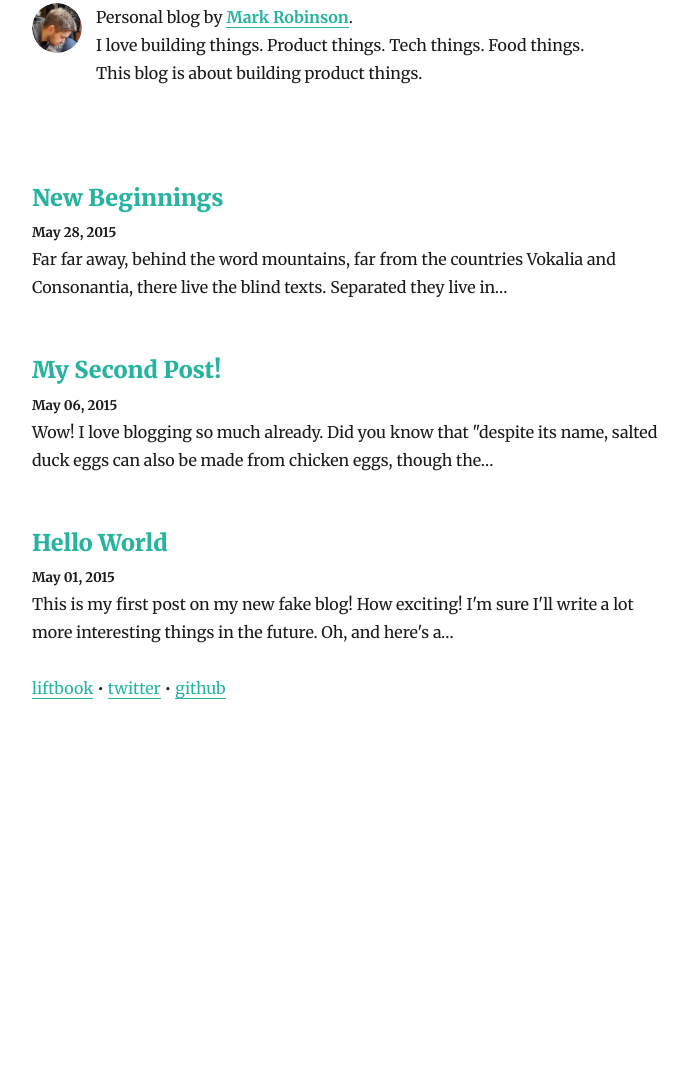
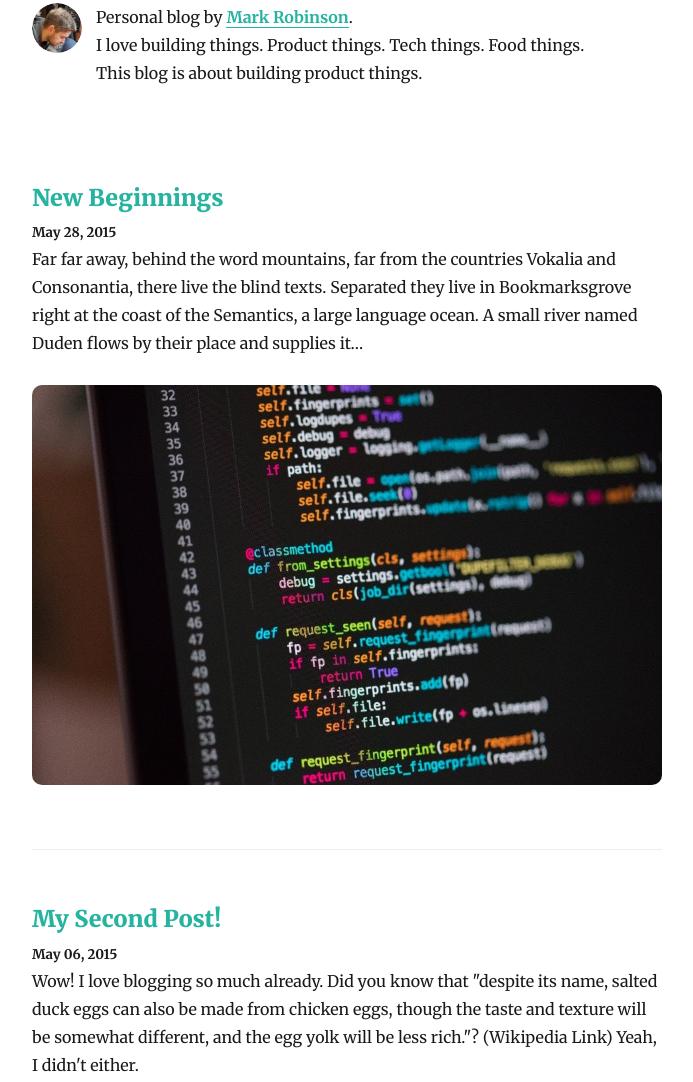
Before and after one commit to marktrobinson/marktrobinson.github.io, a Gatsby site: page / in a window 1280 px wide. Shown: the part 142-1224 px from the top of the page, without its empty margins (293-986 px from the left). Before the commit the page ends 886 px from the top, so only its background shows below. Built offline with nearby package versions, Linux system fonts and the light colour scheme; Gatsby itself is replaced by a stand-in of ours; some packages are replaced by stand-ins of ours.

Commit message:
Adding images + og/twitter image tags for social sharing

```diff
--- a/content/blog/hello-world/index.md
+++ b/content/blog/hello-world/index.md
@@ -1,6 +1,7 @@
 ---
 title: Hello World
 date: '2015-05-01T22:12:03.284Z'
+heroImage: './heroImage.jpg'
 ---
 
 This is my first post on my new fake blog! How exciting!
--- a/content/blog/hi-folks/index.md
+++ b/content/blog/hi-folks/index.md
@@ -1,6 +1,7 @@
 ---
 title: New Beginnings
 date: '2015-05-28T22:40:32.169Z'
+heroImage: './heroImage.jpg'
 ---
 
 Far far away, behind the word mountains, far from the countries Vokalia and
--- a/content/blog/my-second-post/index.md
+++ b/content/blog/my-second-post/index.md
@@ -1,6 +1,7 @@
 ---
 title: My Second Post!
 date: '2015-05-06T23:46:37.121Z'
+heroImage: './heroImage.jpg'
 ---
 
 Wow! I love blogging so much already.
--- a/src/components/seo.js
+++ b/src/components/seo.js
@@ -3,13 +3,17 @@ import PropTypes from 'prop-types'
 import Helmet from 'react-helmet'
 import { StaticQuery, graphql } from 'gatsby'
 
-function SEO({ description, lang, meta, keywords, title }) {
+function SEO({ description, meta, title, heroImage, lang = 'en' }) {
   return (
     <StaticQuery
       query={detailsQuery}
       render={data => {
-        const metaDescription =
-          description || data.site.siteMetadata.description
+        const { siteMetadata } = data.site
+        const metaDescription = description || siteMetadata.description
+        const metaImage = heroImage
+          ? `${siteMetadata.siteUrl}${heroImage}`
+          : null
+
         return (
           <Helmet
             htmlAttributes={{
@@ -52,11 +56,17 @@ function SEO({ description, lang, meta, keywords, title }) {
               },
             ]
               .concat(
-                keywords.length > 0
-                  ? {
-                      name: `keywords`,
-                      content: keywords.join(`, `),
-                    }
+                metaImage
+                  ? [
+                      {
+                        property: 'og:image',
+                        content: metaImage,
+                      },
+                      {
+                        name: 'twitter:image',
+                        content: metaImage,
+                      },
+                    ]
                   : []
               )
               .concat(meta)}
@@ -70,15 +80,15 @@ function SEO({ description, lang, meta, keywords, title }) {
 SEO.defaultProps = {
   lang: `en`,
   meta: [],
-  keywords: [],
+  heroImage: null,
 }
 
 SEO.propTypes = {
   description: PropTypes.string,
   lang: PropTypes.string,
   meta: PropTypes.array,
-  keywords: PropTypes.arrayOf(PropTypes.string),
   title: PropTypes.string.isRequired,
+  heroImage: PropTypes.string,
 }
 
 export default SEO
@@ -90,6 +100,7 @@ const detailsQuery = graphql`
         title
         description
         author
+        siteUrl
       }
     }
   }
--- a/src/pages/index.js
+++ b/src/pages/index.js
@@ -4,6 +4,7 @@ import { Link, graphql } from 'gatsby'
 import Bio from '../components/Bio'
 import Layout from '../components/Layout'
 import SEO from '../components/seo'
+import Img from 'gatsby-image'
 import { rhythm } from '../utils/typography'
 
 class BlogIndex extends React.Component {
@@ -16,10 +17,9 @@ class BlogIndex extends React.Component {
       <Layout location={this.props.location} title={siteTitle}>
         <SEO
           title="All posts"
-          keywords={[`blog`, `gatsby`, `javascript`, `react`]}
         />
         <Bio />
-        {posts.map(({ node }) => {
+        {posts.map(({ node }, index) => {
           const title = node.frontmatter.title || node.fields.slug
           return (
             <div key={node.fields.slug}>
@@ -42,6 +42,18 @@ class BlogIndex extends React.Component {
                 {node.frontmatter.date}
               </small>
               <p dangerouslySetInnerHTML={{ __html: node.excerpt }} />
+              <Img
+                imgStyle={{
+                  borderRadius: `10px`,
+                }}
+                style={{
+                  marginBottom: `4rem`,
+                }}
+                sizes={node.frontmatter.heroImage.childImageSharp.sizes}
+              />
+              {index !== posts.length - 1 && (
+                <hr style={{ background: `#eee` }} />
+              )}
             </div>
           )
         })}
@@ -62,13 +74,20 @@ export const pageQuery = graphql`
     allMarkdownRemark(sort: { fields: [frontmatter___date], order: DESC }) {
       edges {
         node {
-          excerpt
+          excerpt(pruneLength: 280)
           fields {
             slug
           }
           frontmatter {
             date(formatString: "MMMM DD, YYYY")
             title
+            heroImage {
+              childImageSharp {
+                sizes(maxWidth: 630, maxHeight: 400) {
+                  ...GatsbyImageSharpSizes
+                }
+              }
+            }
           }
         }
       }
```
Also changed, not shown: src/templates/blog-post.js (+12 -1 lines), content/blog/hello-world/heroImage.jpg (added), content/blog/hi-folks/heroImage.jpg (added), content/blog/my-second-post/heroImage.jpg (added).
